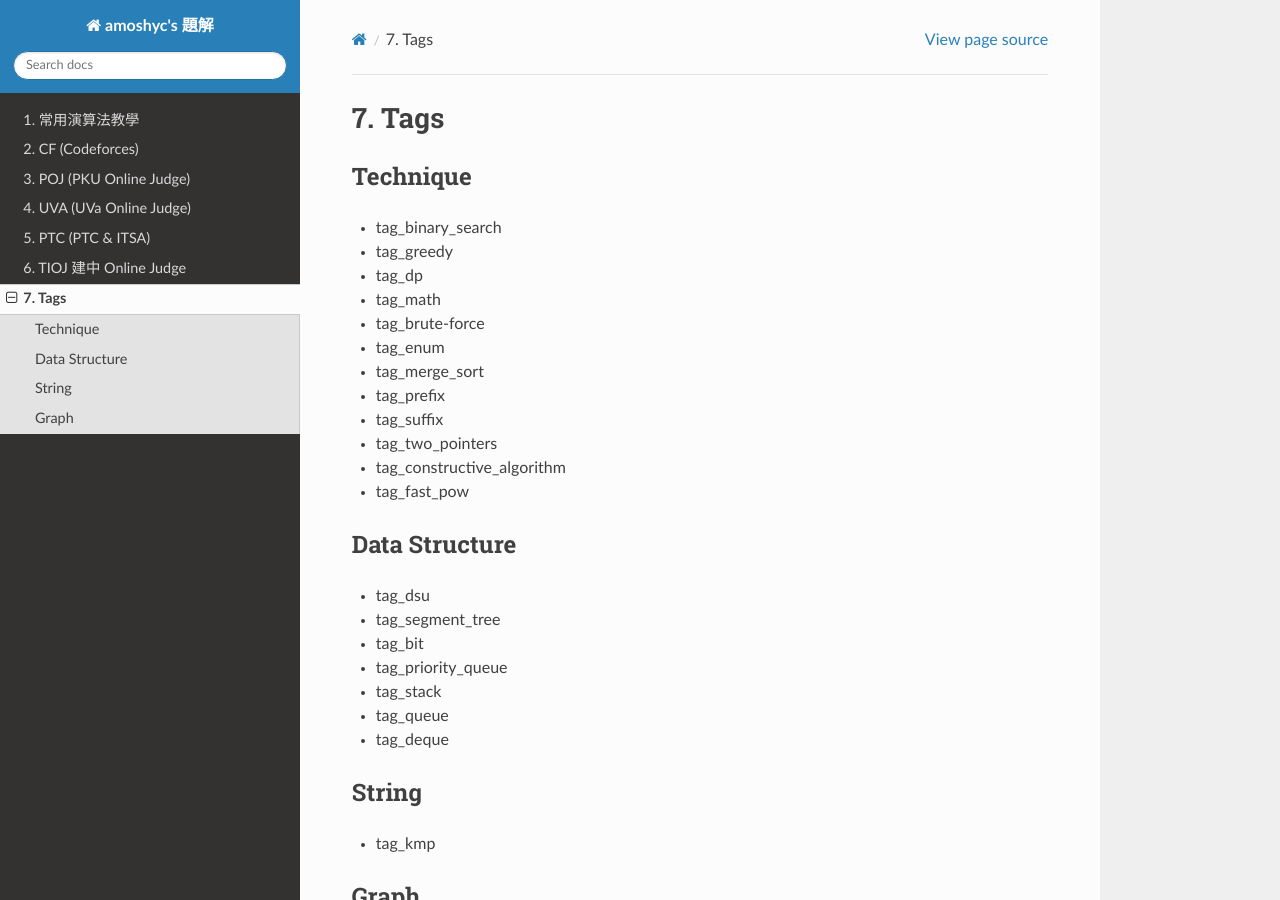
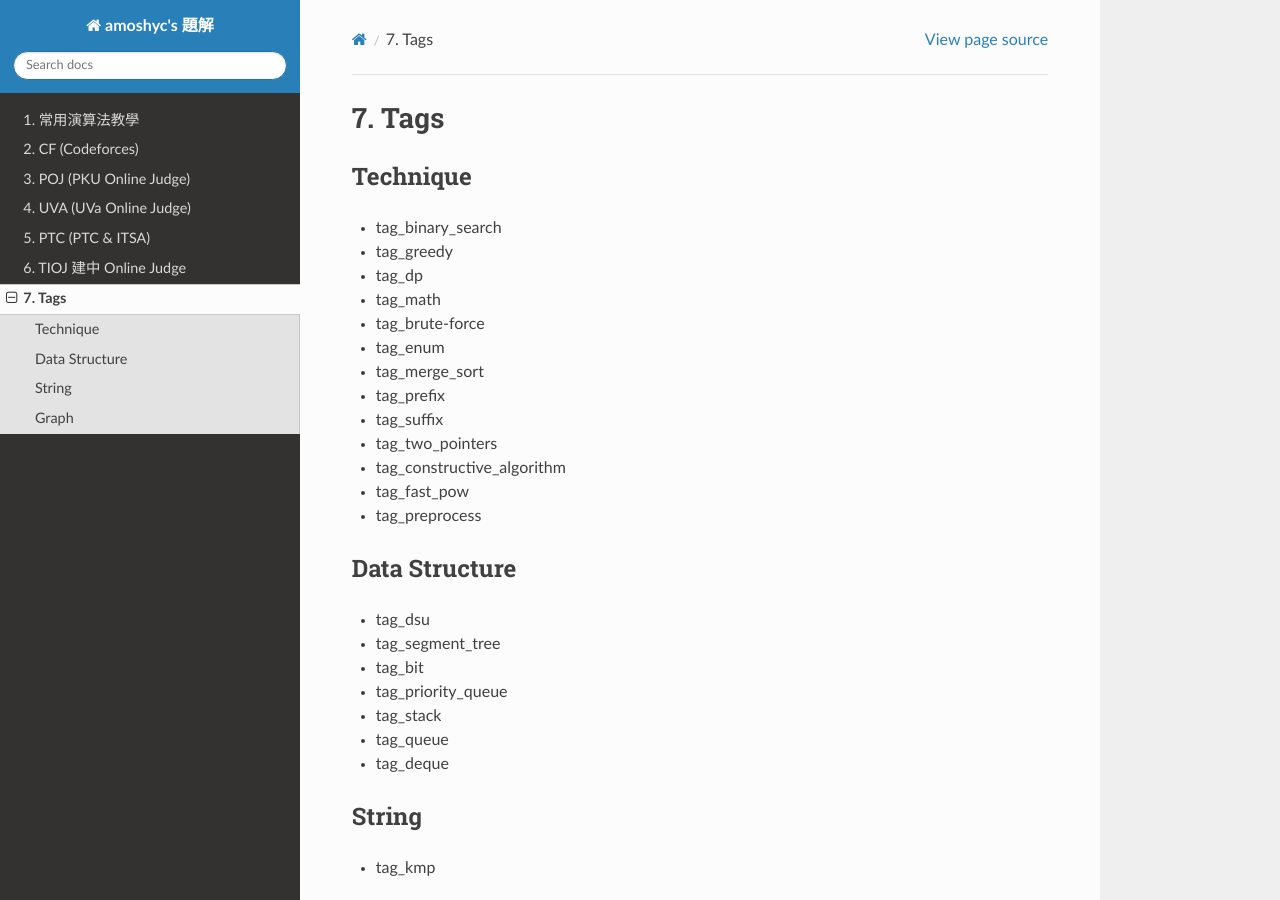
Before and after one commit to amoshyc/ojsolution, a Sphinx documentation site: the page built from docs/source/tags.rst, in a window 1280 px wide and 900 px high. Built offline with Sphinx 7.4.7 and the Read the Docs theme 2.0.0, drawn with Linux system fonts in a browser that asks for light colours; pages that are not in the unit, such as notebooks, are missing from menus.

Commit message:
Add tag_preprocess to tags & ptc201512_1c

```diff
--- a/docs/source/ptc/ptc201512_1/pc.rst
+++ b/docs/source/ptc/ptc201512_1/pc.rst
@@ -5,6 +5,7 @@
 .. sidebar:: Tags
 
     - ``tag_fast_pow``
+    - ``tag_preprocess``
 
 .. contents:: TOC
     :depth: 2
--- a/docs/source/tags.rst
+++ b/docs/source/tags.rst
@@ -18,6 +18,7 @@ Technique
 - tag_two_pointers
 - tag_constructive_algorithm
 - tag_fast_pow
+- tag_preprocess
 
 ************************
 Data Structure
```
